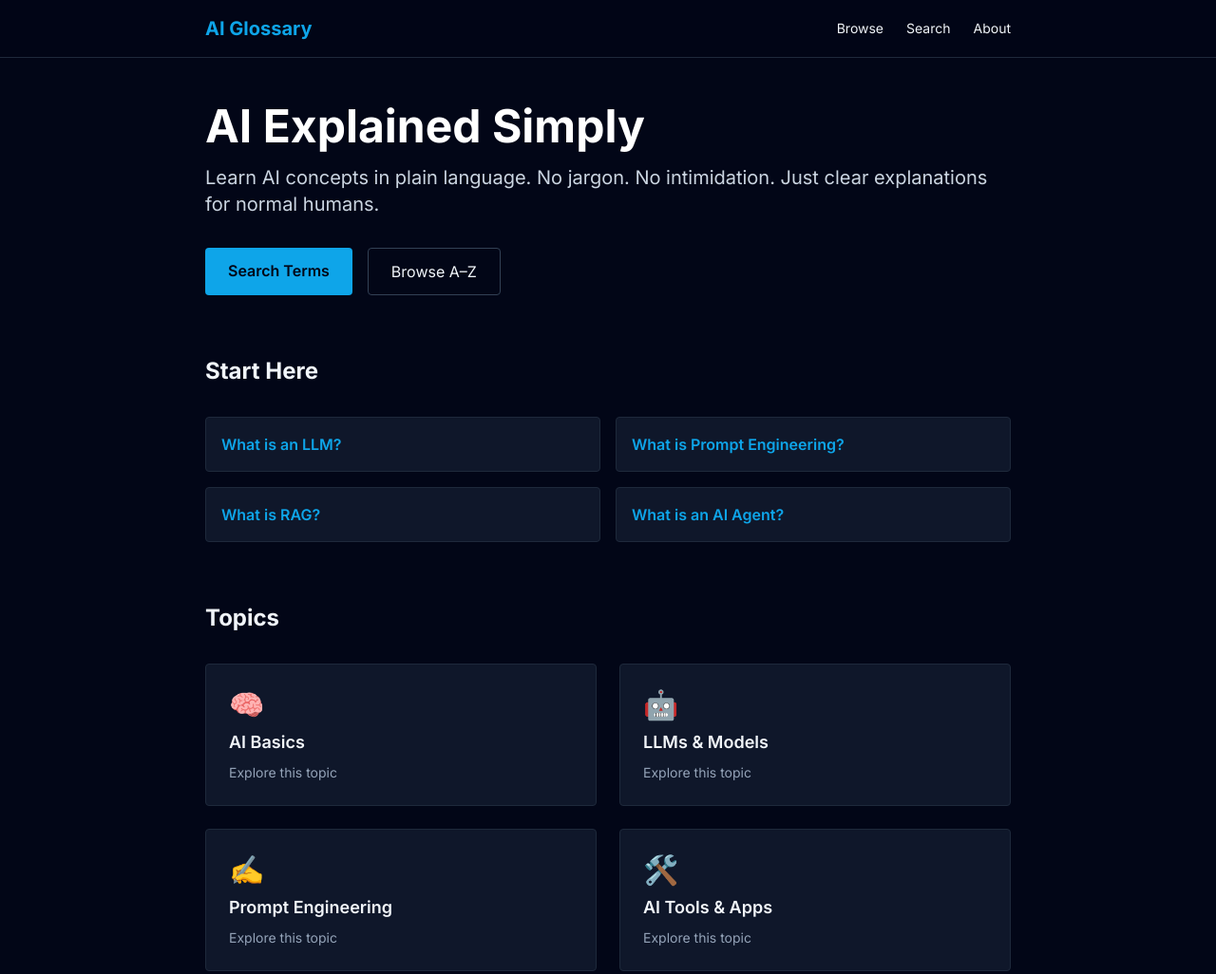
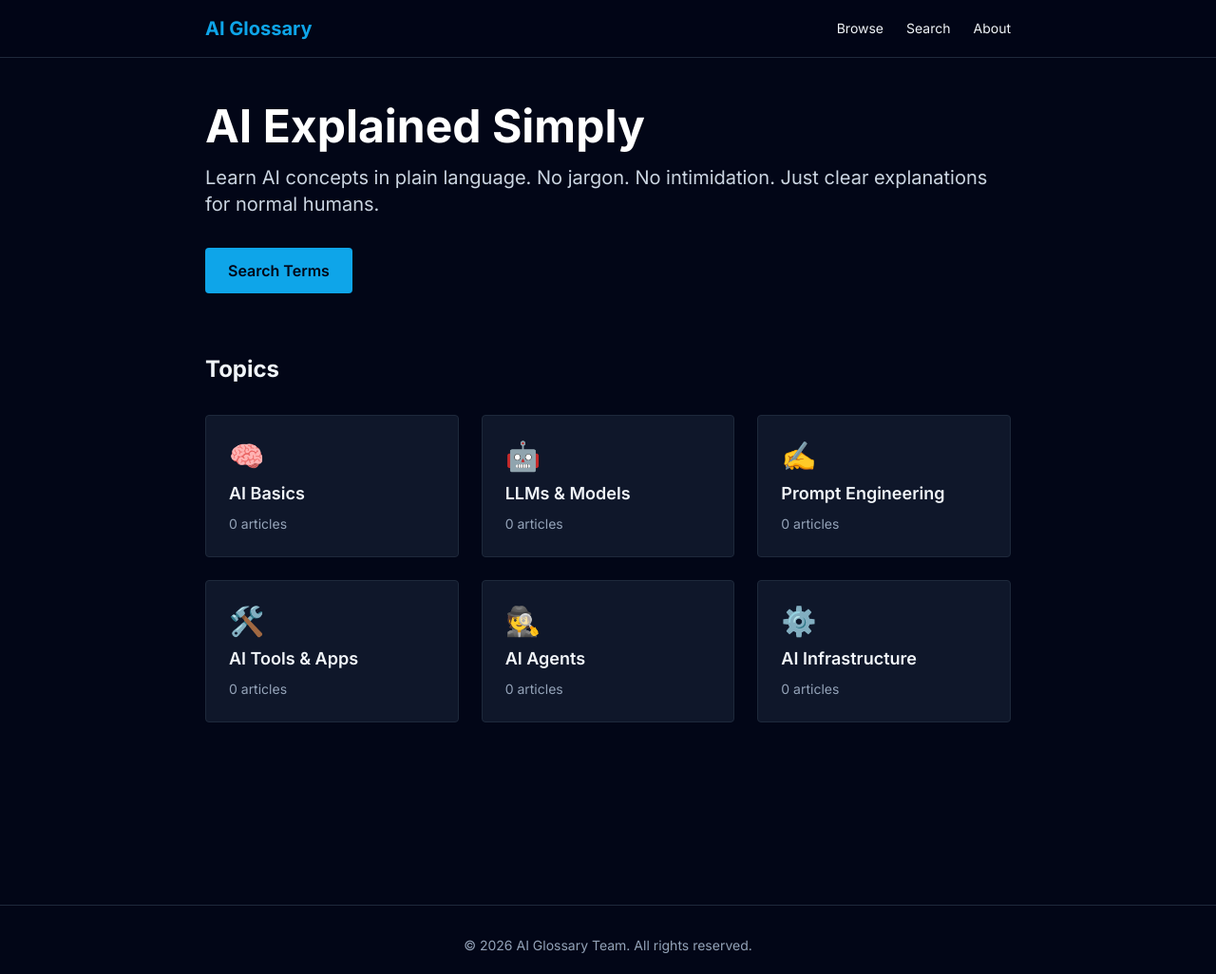
Before and after one commit to HackMyTask/AGC-WEBSITE, an Astro site: page / in a window 1280 px wide. Shown: the top 1026 px of the page at 95% size. Built offline with nearby package versions, Linux system fonts and the light colour scheme; Astro itself is replaced by a stand-in of ours.

Commit message:
polish: make project ready for first content generation
- Fix CI loop: added paths-ignore for generated content dirs
- Fix site URL: use env var SITE_URL with fallback to pages.dev
- Fix font loading: replace render-blocking @import with link preconnect
- Fix canonical URL: use Astro.site instead of hardcoded domain
- Fix homepage: use getCollection(), render gracefully with 0 articles
- Fix .gitignore: remove stale content/glossary pattern
- Build verified: npm run build passes with 3 pages

```diff
--- a/astro.config.mjs
+++ b/astro.config.mjs
@@ -4,7 +4,7 @@ import tailwind from '@astrojs/tailwind';
 export default defineConfig({
   integrations: [tailwind()],
   output: 'static',
-  site: 'https://ai-glossary.example.com',
+  site: process.env.SITE_URL || 'https://ai-glossary.pages.dev',
   vite: {
     ssr: {
       external: ['svgo']
--- a/src/layouts/Layout.astro
+++ b/src/layouts/Layout.astro
@@ -14,11 +14,11 @@ const { title, description } = Astro.props;
     <meta name="viewport" content="width=device-width, initial-scale=1" />
     <title>{title} — AI Glossary for Beginners</title>
     {description && <meta name="description" content={description} />}
-    <link rel="canonical" href={`https://ai-glossary.example.com${Astro.url.pathname}`} />
+    <link rel="canonical" href={new URL(Astro.url.pathname, Astro.site).href} />
     <meta name="robots" content="index, follow, max-snippet:-1, max-image-preview:large" />
-    <style is:global>
-      @import url('https://fonts.googleapis.com/css2?family=Inter:wght@400;500;600;700&display=swap');
-    </style>
+    <link rel="preconnect" href="https://fonts.googleapis.com" />
+    <link rel="preconnect" href="https://fonts.gstatic.com" crossorigin />
+    <link href="https://fonts.googleapis.com/css2?family=Inter:wght@400;500;600;700&display=swap" rel="stylesheet" />
   </head>
   <body class="bg-slate-950 text-slate-100 font-sans">
     <header class="border-b border-slate-800 sticky top-0 z-50 bg-slate-950/95 backdrop-blur">
--- a/src/pages/index.astro
+++ b/src/pages/index.astro
@@ -1,5 +1,6 @@
 ---
 import Layout from '../layouts/Layout.astro';
+import { getCollection } from 'astro:content';
 
 const title = "AI Glossary for Beginners";
 const description = "AI explained simply for normal humans. Learn AI concepts in plain language.";
@@ -9,14 +10,14 @@ const clusters = [
   { id: 'llms', name: 'LLMs & Models', icon: '🤖' },
   { id: 'prompt-engineering', name: 'Prompt Engineering', icon: '✍️' },
   { id: 'ai-tools', name: 'AI Tools & Apps', icon: '🛠️' },
+  { id: 'ai-agents', name: 'AI Agents', icon: '🕵️' },
+  { id: 'ai-infrastructure', name: 'AI Infrastructure', icon: '⚙️' },
 ];
 
-const featuredTerms = [
-  { slug: 'what-is-an-llm', title: 'What is an LLM?' },
-  { slug: 'what-is-prompt-engineering', title: 'What is Prompt Engineering?' },
-  { slug: 'what-is-rag', title: 'What is RAG?' },
-  { slug: 'what-is-an-ai-agent', title: 'What is an AI Agent?' },
-];
+// Get actual published articles
+const allArticles = await getCollection('glossary');
+const latestArticles = allArticles.slice(0, 4);
+const totalCount = allArticles.length;
 ---
 
 <Layout title={title} description={description}>
@@ -29,44 +30,60 @@ const featuredTerms = [
       <a href="/search" class="px-6 py-3 bg-accent text-slate-950 font-semibold rounded hover:bg-blue-400 transition">
         Search Terms
       </a>
-      <a href="/glossary/a" class="px-6 py-3 border border-slate-700 rounded hover:border-accent transition">
-        Browse A–Z
-      </a>
+      {totalCount > 0 && (
+        <span class="px-4 py-3 text-slate-400 text-sm self-center">
+          {totalCount} terms explained
+        </span>
+      )}
     </div>
   </section>
 
+  {latestArticles.length > 0 && (
     <section class="mb-16">
-    <h2 class="text-2xl font-bold mb-8">Start Here</h2>
+      <h2 class="text-2xl font-bold mb-8">Latest Articles</h2>
       <div class="grid grid-cols-1 md:grid-cols-2 gap-4">
-      {featuredTerms.map(term => (
-        <a href={`/glossary/${term.slug}`} class="p-4 bg-slate-900 border border-slate-800 rounded hover:border-accent transition">
-          <h3 class="font-semibold text-accent">{term.title}</h3>
+        {latestArticles.map(article => (
+          <a href={`/glossary/${article.id}`} class="p-4 bg-slate-900 border border-slate-800 rounded hover:border-accent transition">
+            <h3 class="font-semibold text-accent">{article.data.title}</h3>
+            <p class="text-sm text-slate-400 mt-1">{article.data.description}</p>
           </a>
         ))}
       </div>
     </section>
+  )}
 
   <section class="mb-16">
     <h2 class="text-2xl font-bold mb-8">Topics</h2>
-    <div class="grid grid-cols-1 md:grid-cols-2 gap-6">
+    <div class="grid grid-cols-1 md:grid-cols-2 lg:grid-cols-3 gap-6">
       {clusters.map(cluster => (
-        <a href={`/topics/${cluster.id}`} class="p-6 bg-slate-900 border border-slate-800 rounded hover:border-accent transition">
+        <div class="p-6 bg-slate-900 border border-slate-800 rounded">
           <div class="text-3xl mb-2">{cluster.icon}</div>
           <h3 class="font-semibold text-lg">{cluster.name}</h3>
-          <p class="text-sm text-slate-400 mt-2">Explore this topic</p>
-        </a>
+          <p class="text-sm text-slate-400 mt-2">
+            {allArticles.filter(a => a.data.cluster === cluster.id).length} articles
+          </p>
+        </div>
       ))}
     </div>
   </section>
 
+  {totalCount > 0 && (
     <section>
       <h2 class="text-2xl font-bold mb-8">Browse Alphabetically</h2>
       <div class="flex flex-wrap gap-2">
-      {Array.from('ABCDEFGHIJKLMNOPQRSTUVWXYZ').map(letter => (
-        <a href={`/glossary/${letter.toLowerCase()}`} class="px-3 py-2 bg-slate-900 border border-slate-800 rounded hover:border-accent transition text-sm font-medium">
+        {Array.from('ABCDEFGHIJKLMNOPQRSTUVWXYZ').map(letter => {
+          const count = allArticles.filter(a => a.data.title.toUpperCase().startsWith(letter)).length;
+          return count > 0 ? (
+            <span class="px-3 py-2 bg-slate-900 border border-slate-800 rounded text-sm font-medium text-accent">
+              {letter} <span class="text-slate-500 text-xs">({count})</span>
+            </span>
+          ) : (
+            <span class="px-3 py-2 bg-slate-900/50 border border-slate-800/50 rounded text-sm font-medium text-slate-600">
               {letter}
-        </a>
-      ))}
+            </span>
+          );
+        })}
       </div>
     </section>
+  )}
 </Layout>
```
Also changed, not shown: .github/workflows/generate-content.yml, 1 other file. Lines whose indentation alone changed are shown as unchanged.
